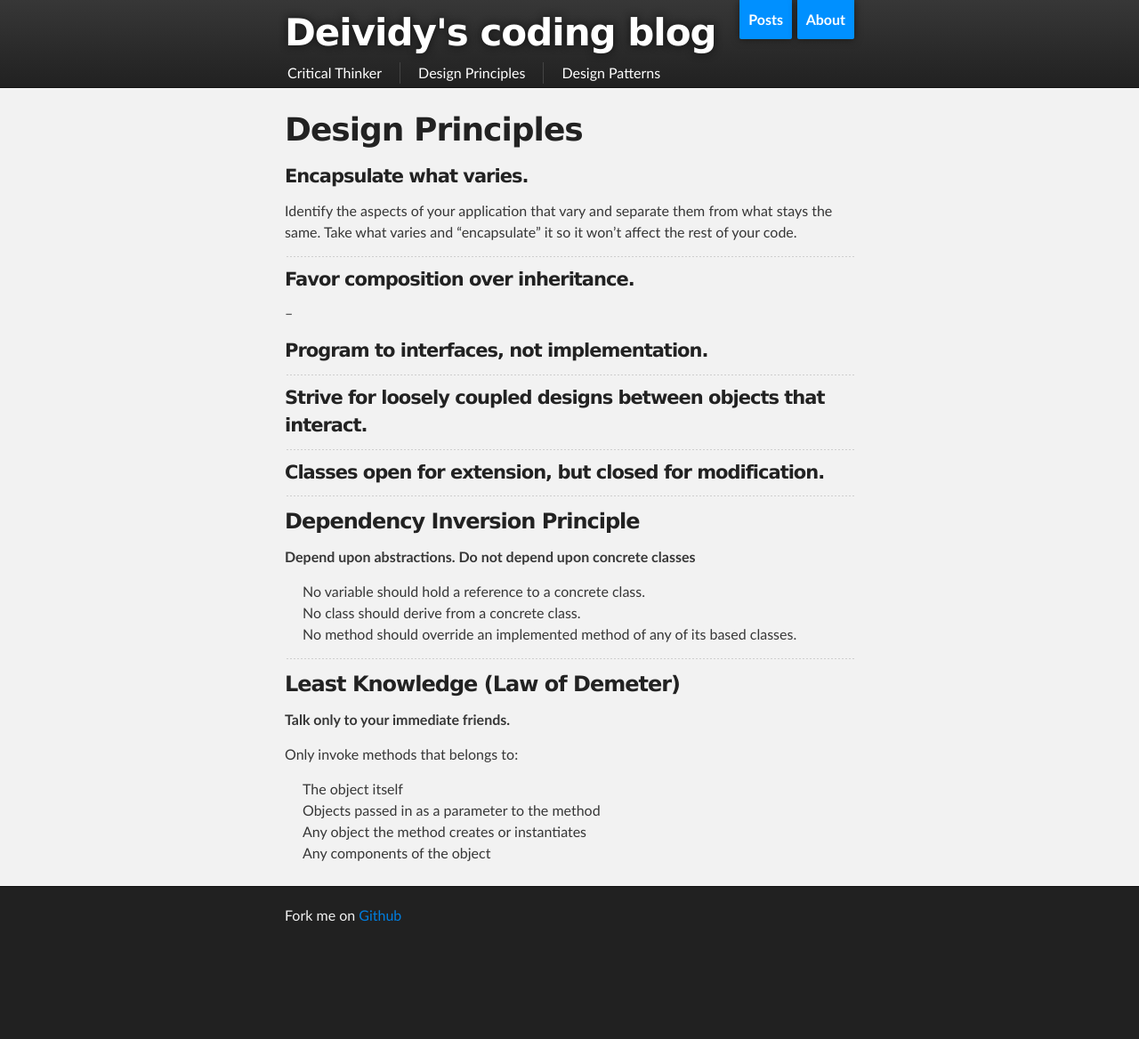
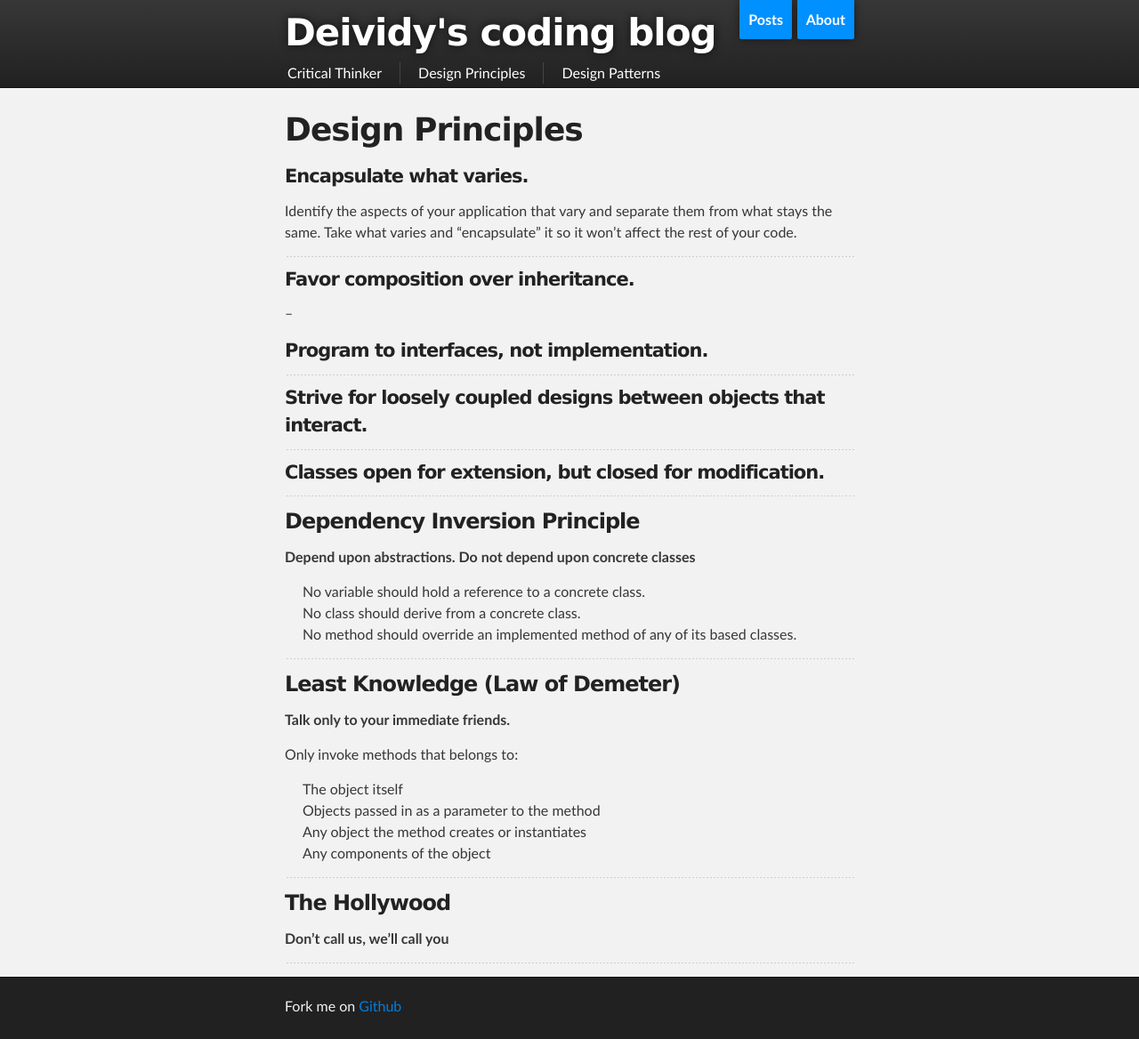
Before and after one commit to Deividy/deividy.github.io, a Jekyll site: the page built from Design-Principles.md, in a window 1280 px wide. Shown: the whole page at 89% size. Built offline with Jekyll 4.4.1, drawn with Linux system fonts in a browser that asks for light colours; before the commit the page ends 1066 px from its top, so only the background shows below that.

Commit message:
Add Hollywood Principle

```diff
--- a/Design-Principles.md
+++ b/Design-Principles.md
@@ -45,3 +45,11 @@ Only invoke methods that belongs to:
 - Objects passed in as a parameter to the method
 - Any object the method creates or instantiates
 - Any components of the object
+
+
+---
+
+### The Hollywood
+**Don't call us, we'll call you**
+
+---
```
